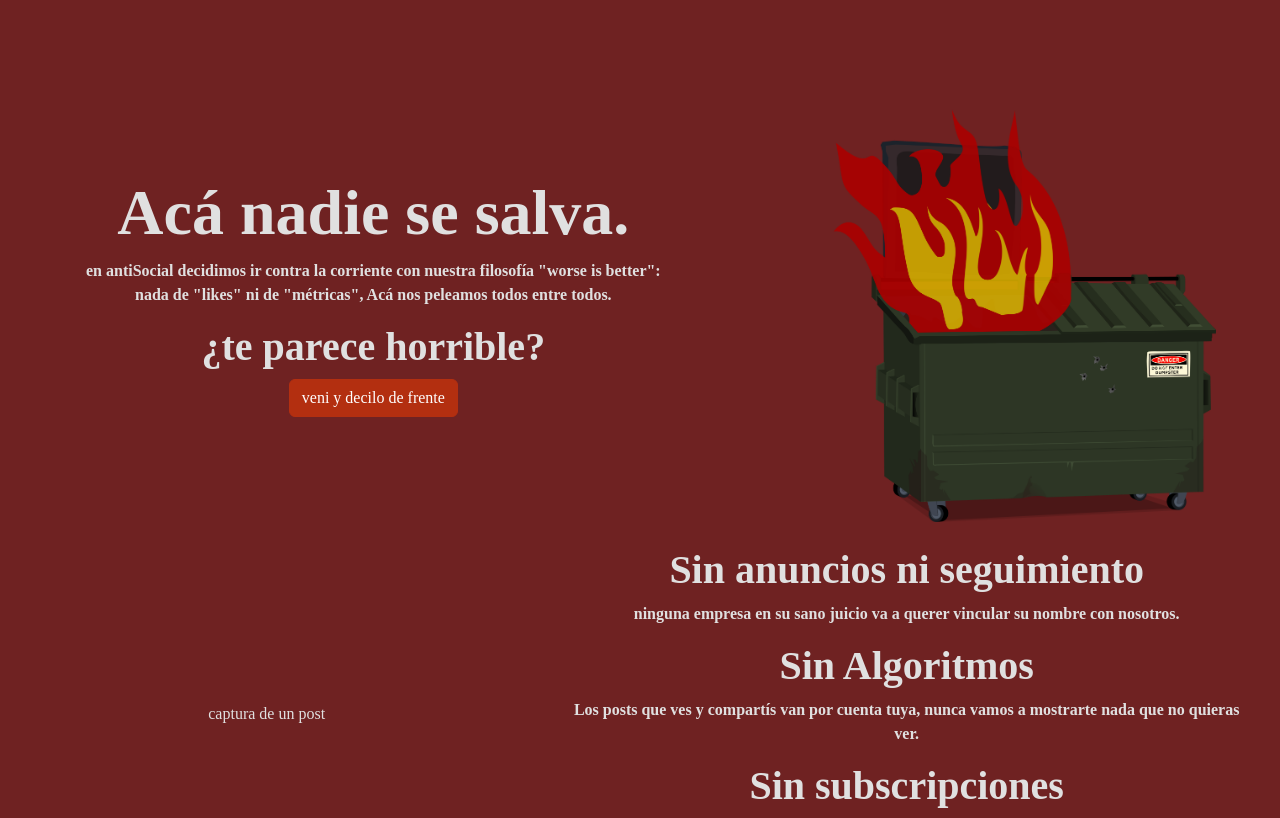
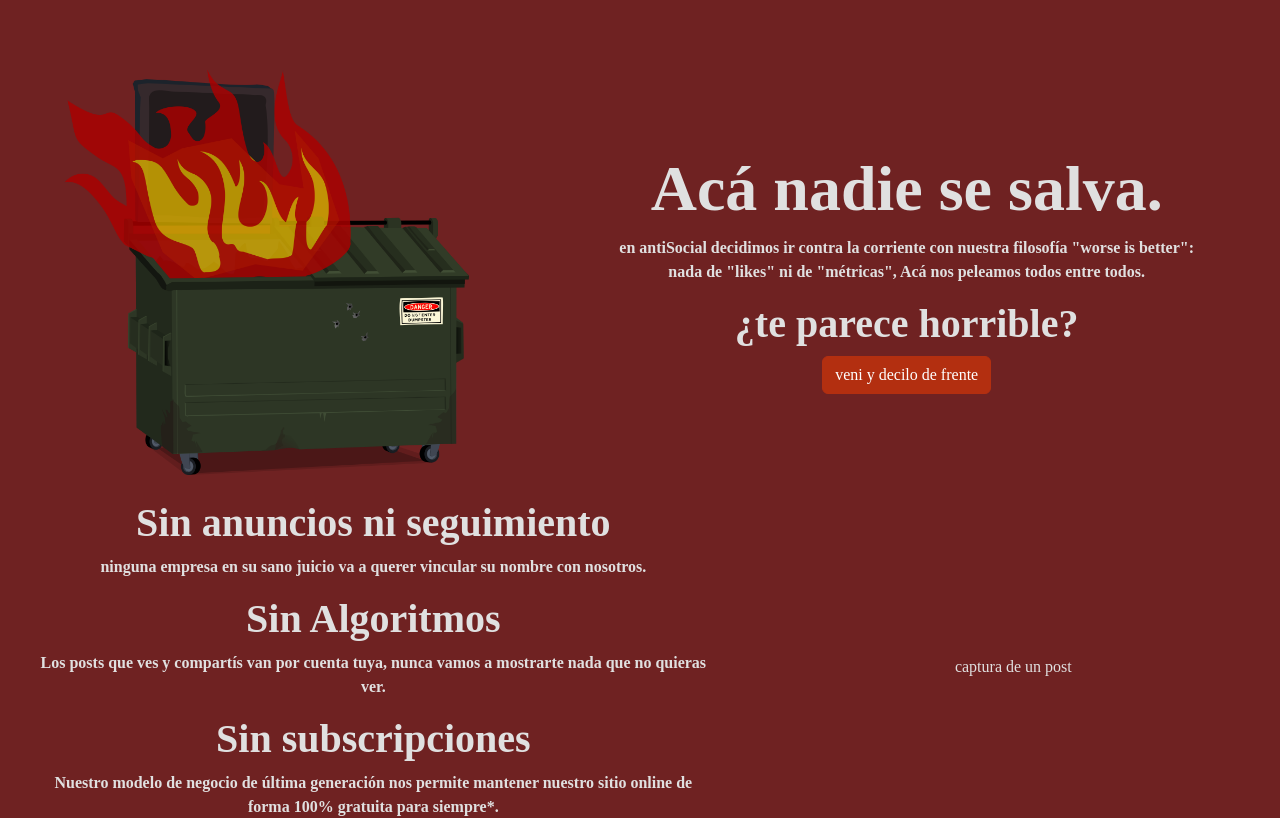
Before and after one commit to LeonardoMuranodev/anti-social-red-unahur-frontend, a React (Vite) app in the folder front/: page /welcome in a window 1280 px wide. Shown: the top 818 px of the page. Built offline with nearby package versions, Linux system fonts and the light colour scheme; a web font is replaced by a local one.

Commit message:
redo de hero.svg y hero.png

```diff
--- a/front/src/pages/Error404.tsx
+++ b/front/src/pages/Error404.tsx
@@ -17,7 +17,7 @@ function Error404() {
 
           <p>
             Parece que esta página se perdió en el caos de antiSocial.<br/>
-            O tal vez nunca existió… como la moderación.
+            O tal vez nunca existió…
           </p>
 
           <Button
--- a/front/src/pages/Welcome.tsx
+++ b/front/src/pages/Welcome.tsx
@@ -12,8 +12,11 @@ export default function Welcome() {
   return (
     <>
       <Container fluid className='landing-container'>
-        <Row>
-          <Col className='landing-text'>
+        <Row className='justify-content-center'>
+          <Col sm={5} className='landing-image d-none d-sm-block'>
+              <img src={Dumpster} width='100%' className='img-fluid object-fit-contain' alt={Dumpster}/>
+          </Col>
+          <Col sm={7} className='landing-text'>
            <h1>
               Acá nadie se salva.
            </h1>
@@ -26,17 +29,11 @@ export default function Welcome() {
            </h2>
            <AuthModal text="veni y decilo de frente"/>
           </Col>
-          <Col sm={5} className='landing-image d-none d-sm-block'>
-              <img src={Dumpster} className='img-fluid object-fit-contain' alt={Dumpster}/>
-          </Col>
         </Row>
 
         <br/>
 
         <Row>
-          <Col sm={5} className='landing-image'>
-           captura de un post
-          </Col>
           <Col className='landing-text'>
             <h2>
                 Sin anuncios ni seguimiento
@@ -56,6 +53,9 @@ export default function Welcome() {
             <p>
                 Nuestro modelo de negocio de última generación nos permite mantener nuestro sitio online de forma 100% gratuita para siempre*.
             </p>
+          </Col>
+          <Col sm={5} className='landing-image'>
+           captura de un post
           </Col>
         </Row>
 
```
Also changed, not shown: front/src/assets/hero.png, front/src/assets/hero.svg (added).
